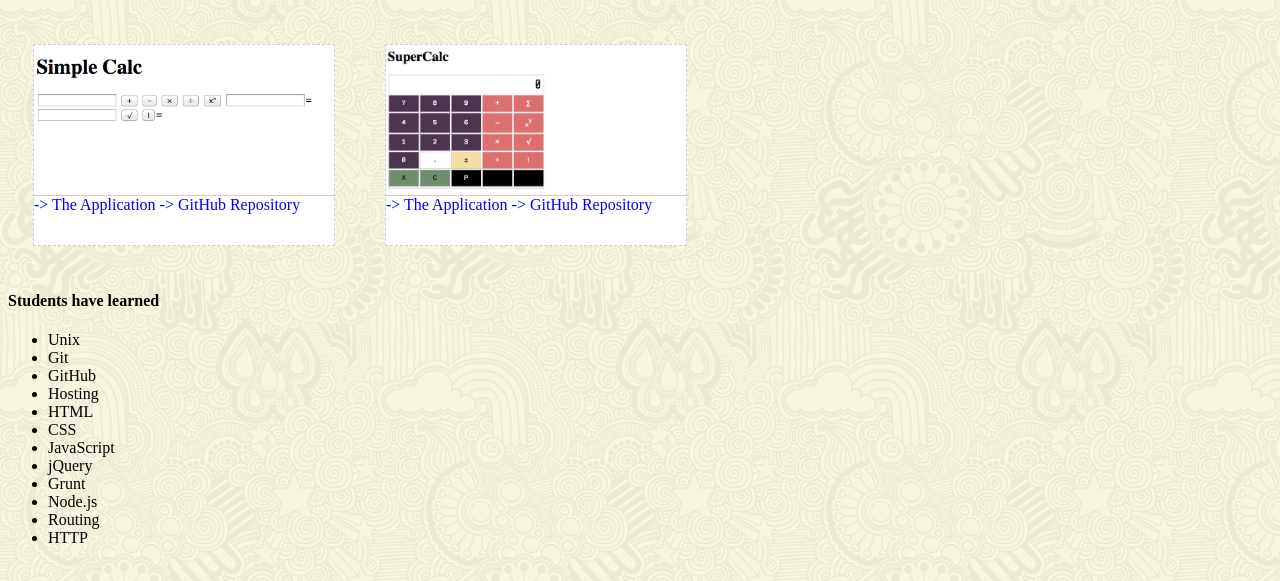
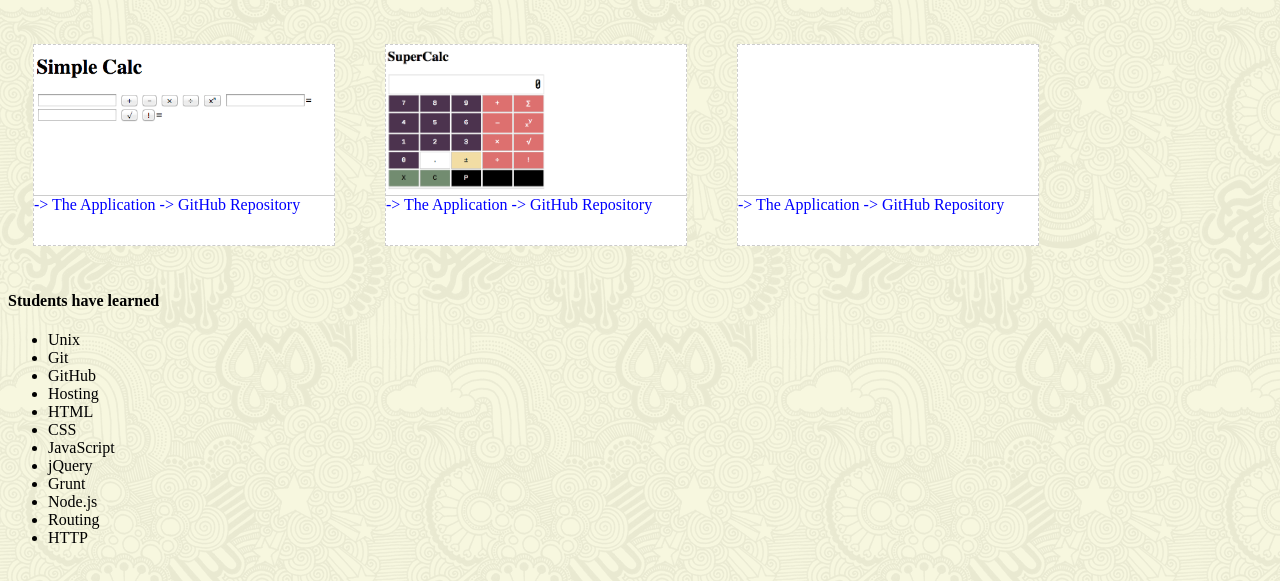
Before and after one commit to nss-cohort-2014-04-07/nss-cohort-2014-04-07.github.io, a plain HTML site: page index.html in a window 1280 px wide. Shown: the part 61-642 px from the top of the page. Drawn offline with Linux system fonts and the light colour scheme.

Commit message:
super bank

```diff
--- a/index.html
+++ b/index.html
@@ -24,6 +24,14 @@
           <a href="https://github.com/nss-cohort-2014-04-07/super-calc">-> GitHub Repository</a>
         </div>
       </div>
+
+      <div class="item">
+        <div class="photo"></div>
+        <div class="meta">
+          <a href="https://nss-cohort-2014-04-07.github.io/super-bank">-> The Application</a>
+          <a href="https://github.com/nss-cohort-2014-04-07/super-bank">-> GitHub Repository</a>
+        </div>
+      </div>
     </div>
 
     <div class="clear"></div>
```
Also changed, not shown: images/super-bank.png (added).
